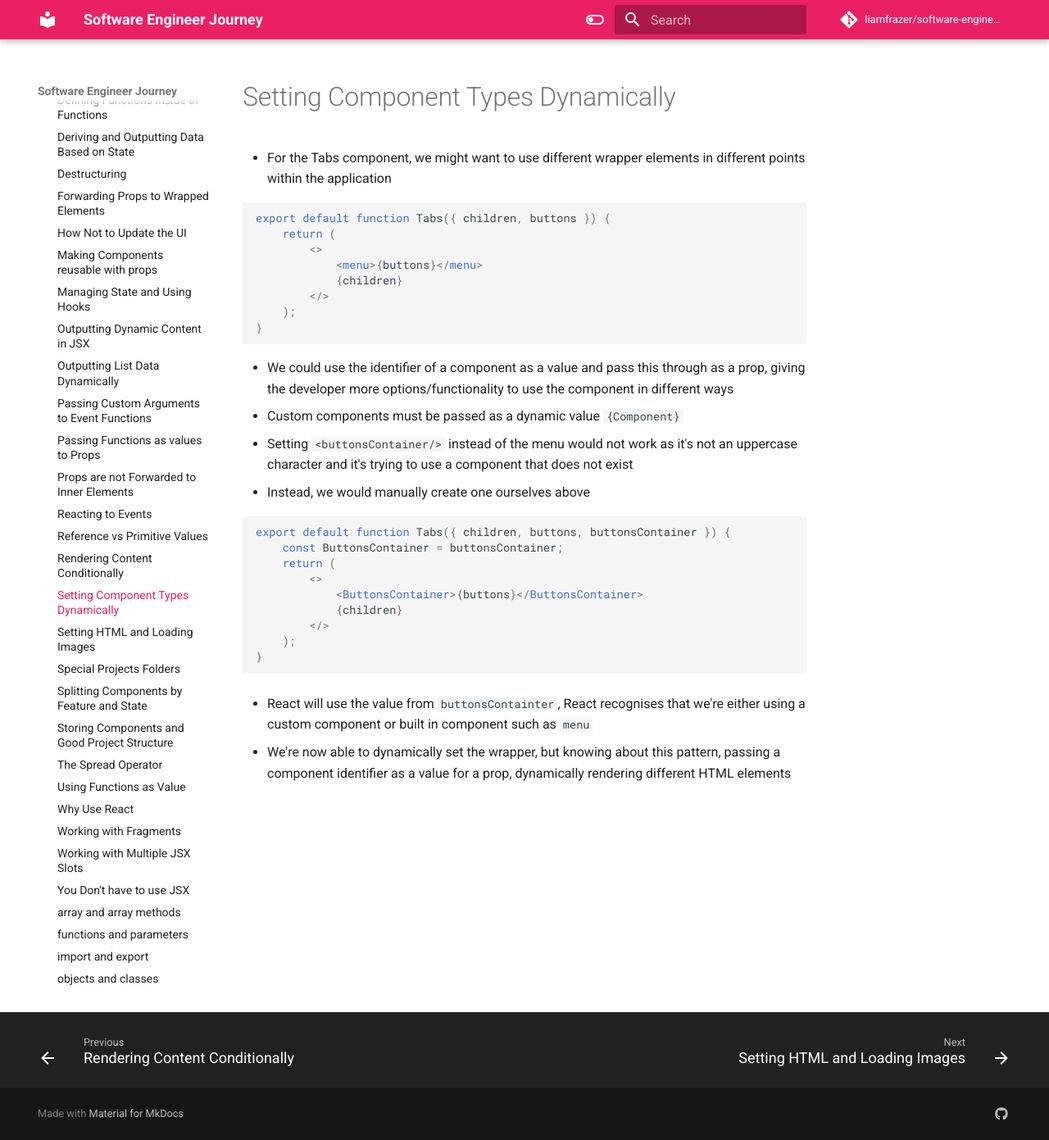
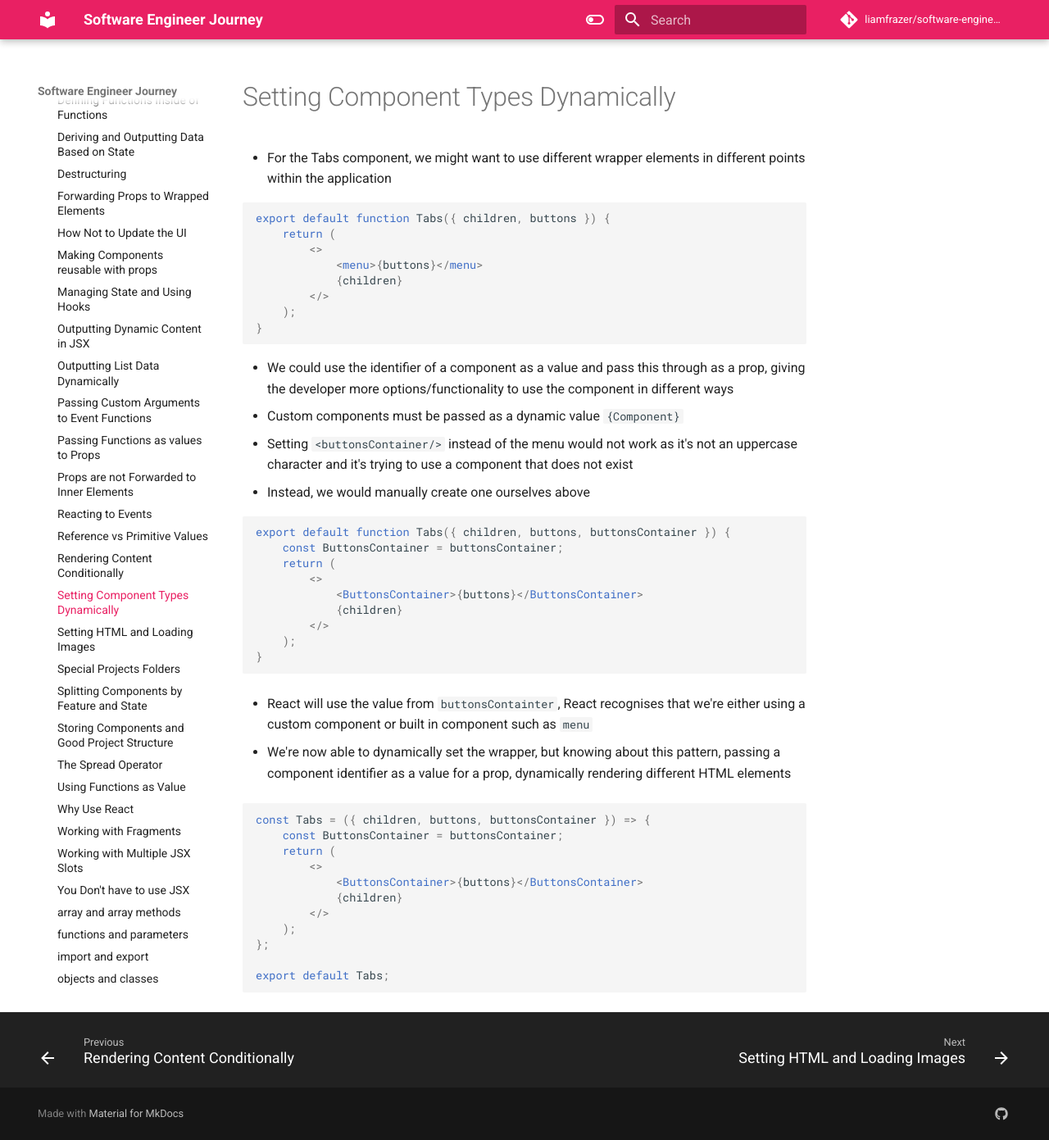
Before and after one commit to liamfrazer/software-engineer-journey, an MkDocs documentation site: the page built from docs/Learning/The Complete React Guide/Setting Component Types Dynamically.md, in a window 1280 px wide and 1391 px high. Shown: the whole window at 82% size. Built offline with MkDocs 1.6.1 and Material for MkDocs 9.7.7, drawn with Linux system fonts in a browser that asks for light colours; comment, search, counter and statistics services are not loaded.

Commit message:
vault backup: 2023-12-22 11:32:43

````diff
--- a/docs/Learning/The Complete React Guide/Setting Component Types Dynamically.md
+++ b/docs/Learning/The Complete React Guide/Setting Component Types Dynamically.md
@@ -42,3 +42,17 @@ export default function Tabs({ children, buttons, buttonsContainer }) {
 * React will use the value from `buttonsContainter`, React recognises that we're either using a custom component or built in component such as `menu`
 
 * We're now able to dynamically set the wrapper, but knowing about this pattern, passing a component identifier as a value for a prop, dynamically rendering different HTML elements
+
+```jsx
+const Tabs = ({ children, buttons, buttonsContainer }) => {
+	const ButtonsContainer = buttonsContainer;
+	return (
+		<>
+			<ButtonsContainer>{buttons}</ButtonsContainer>
+			{children}
+		</>
+	);
+};
+
+export default Tabs;
+```
````
Also changed, not shown: docs/Default Prop Values.md (added, +9 -0 lines), docs/index.md (+1 -0 lines).
